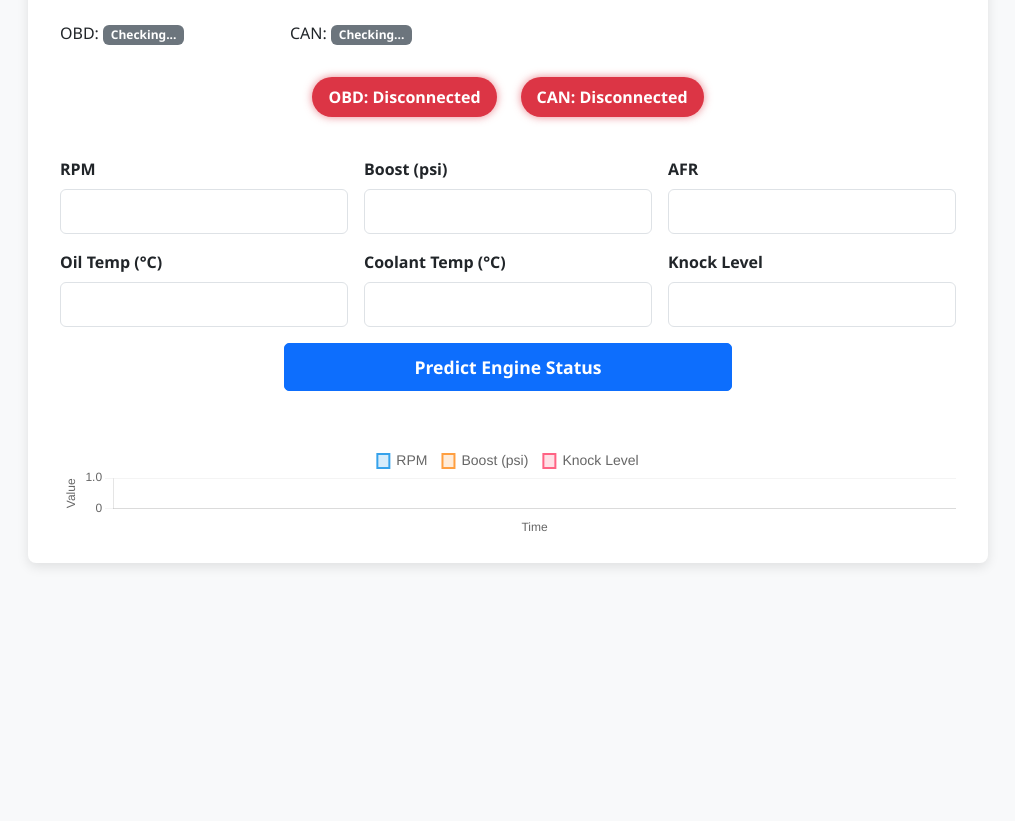
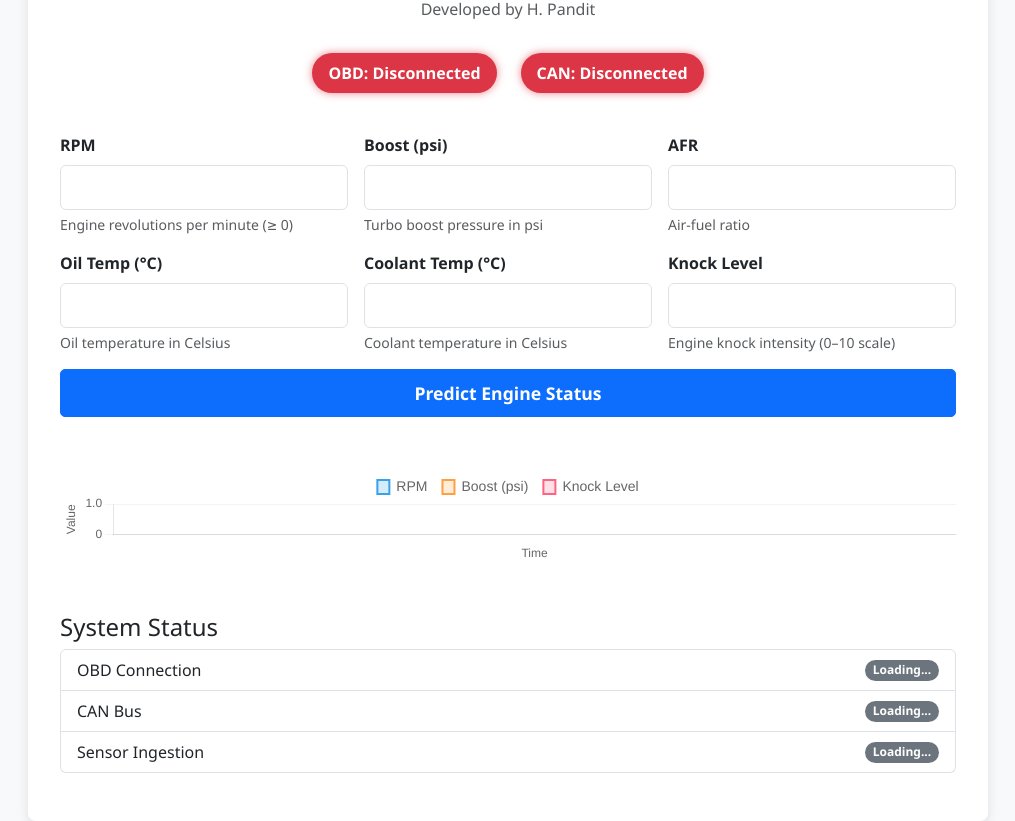
Before and after one commit to MykeHaunt/2JZ-GTE-Predictive-Monitoring-System, a plain HTML site: page frontend/index.html in a window 1280 px wide. Shown: the part 199-1020 px from the top of the page, without its empty margins (132-1147 px from the left). Before the commit the page ends 800 px from the top, so only its background shows below. Drawn offline with nearby package versions, Linux system fonts and the light colour scheme.

Commit message:
Update index.html

```diff
--- a/frontend/index.html
+++ b/frontend/index.html
@@ -8,59 +8,75 @@
     <link rel="stylesheet" href="css/styles.css"/>
 </head>
 <body>
-    <div class="container py-4">
+    <div class="container py-5">
         <div class="text-center mb-4">
             <img src="assets/logo.png" alt="2JZ Logo" width="80">
             <h1 class="mt-3">2JZ-GTE Predictive Monitoring System</h1>
             <p class="text-muted">Developed by H. Pandit</p>
         </div>
 
-        <div class="row mb-4">
-            <div class="col-6 col-md-3">
-                <div class="status-box" id="obd-status">OBD: <span class="badge bg-secondary">Checking...</span></div>
+        <form id="sensor-form" class="row g-3" novalidate>
+            <div class="col-md-4">
+                <label for="rpm" class="form-label">RPM</label>
+                <input type="number" class="form-control" id="rpm" required min="0" step="1" aria-describedby="rpmHelp" />
+                <div id="rpmHelp" class="form-text">Engine revolutions per minute (≥ 0)</div>
             </div>
-            <div class="col-6 col-md-3">
-                <div class="status-box" id="can-status">CAN: <span class="badge bg-secondary">Checking...</span></div>
+            <div class="col-md-4">
+                <label for="boost" class="form-label">Boost (psi)</label>
+                <input type="number" class="form-control" id="boost" required min="-10" step="0.1" aria-describedby="boostHelp" />
+                <div id="boostHelp" class="form-text">Turbo boost pressure in psi</div>
             </div>
-        </div>
-
-        <form id="sensor-form" class="row g-3">
-            <div class="col-md-4 col-sm-6">
-                <label for="rpm" class="form-label">RPM</label>
-                <input type="number" class="form-control" id="rpm" required>
+            <div class="col-md-4">
+                <label for="afr" class="form-label">AFR</label>
+                <input type="number" class="form-control" id="afr" required min="0" step="0.1" aria-describedby="afrHelp" />
+                <div id="afrHelp" class="form-text">Air-fuel ratio</div>
             </div>
-            <div class="col-md-4 col-sm-6">
-                <label for="boost" class="form-label">Boost (psi)</label>
-                <input type="number" class="form-control" id="boost" required>
+            <div class="col-md-4">
+                <label for="oil_temp" class="form-label">Oil Temp (°C)</label>
+                <input type="number" class="form-control" id="oil_temp" required min="-40" max="150" step="0.1" aria-describedby="oilTempHelp" />
+                <div id="oilTempHelp" class="form-text">Oil temperature in Celsius</div>
             </div>
-            <div class="col-md-4 col-sm-6">
-                <label for="afr" class="form-label">AFR</label>
-                <input type="number" class="form-control" id="afr" required>
+            <div class="col-md-4">
+                <label for="coolant_temp" class="form-label">Coolant Temp (°C)</label>
+                <input type="number" class="form-control" id="coolant_temp" required min="-40" max="150" step="0.1" aria-describedby="coolantTempHelp" />
+                <div id="coolantTempHelp" class="form-text">Coolant temperature in Celsius</div>
             </div>
-            <div class="col-md-4 col-sm-6">
-                <label for="oil_temp" class="form-label">Oil Temp (°C)</label>
-                <input type="number" class="form-control" id="oil_temp" required>
+            <div class="col-md-4">
+                <label for="knock" class="form-label">Knock Level</label>
+                <input type="number" class="form-control" id="knock" required min="0" max="10" step="1" aria-describedby="knockHelp" />
+                <div id="knockHelp" class="form-text">Engine knock intensity (0–10 scale)</div>
             </div>
-            <div class="col-md-4 col-sm-6">
-                <label for="coolant_temp" class="form-label">Coolant Temp (°C)</label>
-                <input type="number" class="form-control" id="coolant_temp" required>
-            </div>
-            <div class="col-md-4 col-sm-6">
-                <label for="knock" class="form-label">Knock Level</label>
-                <input type="number" class="form-control" id="knock" required>
-            </div>
-            <div class="col-12 text-center">
-                <button type="submit" class="btn btn-primary w-50">Predict Engine Status</button>
+            <div class="col-12">
+                <button type="submit" class="btn btn-primary">Predict Engine Status</button>
             </div>
         </form>
 
         <div class="mt-4" id="result" style="display:none;">
             <h4>Prediction Result</h4>
-            <p class="alert alert-info" id="prediction-text"></p>
+            <p class="alert alert-info" id="prediction-text" role="alert"></p>
         </div>
 
         <div class="mt-5">
-            <canvas id="sensorChart" height="100"></canvas>
+            <canvas id="sensorChart" height="100" aria-label="Sensor data chart" role="img"></canvas>
+        </div>
+
+        <!-- System Status Section -->
+        <div class="mt-5" id="system-status-section" aria-live="polite" aria-atomic="true" aria-relevant="all">
+            <h4>System Status</h4>
+            <ul class="list-group" id="system-status-list">
+                <li class="list-group-item d-flex justify-content-between align-items-center">
+                    OBD Connection
+                    <span id="obd-status" class="badge rounded-pill bg-secondary">Loading...</span>
+                </li>
+                <li class="list-group-item d-flex justify-content-between align-items-center">
+                    CAN Bus
+                    <span id="can-status" class="badge rounded-pill bg-secondary">Loading...</span>
+                </li>
+                <li class="list-group-item d-flex justify-content-between align-items-center">
+                    Sensor Ingestion
+                    <span id="sensor-ingestion-status" class="badge rounded-pill bg-secondary">Loading...</span>
+                </li>
+            </ul>
         </div>
     </div>
 
```
